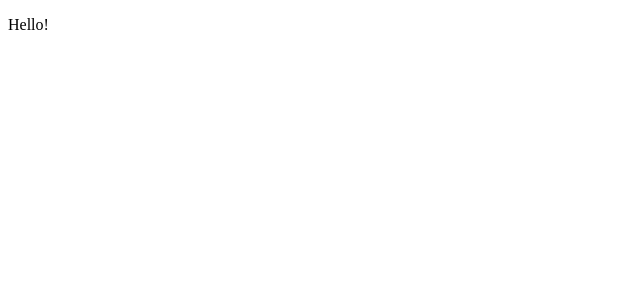
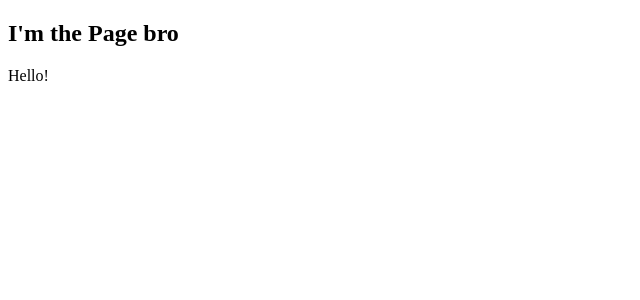
Before and after one commit to nate-io/next-graphql-ecommerce, a Next.js app in the folder frontend/: page / in a window 1280 px wide. Shown: the top 300 px of the page, without its empty margins (0-640 px from the left). Built offline with nearby package versions, Linux system fonts and the light colour scheme.

Commit message:
add top level page templates

```diff
--- /dev/null
+++ b/frontend/components/Page.js
@@ -0,0 +1,16 @@
+import PropTypes from 'prop-types';
+
+function Page({ children }) {
+  return (
+    <div>
+      <h2>I'm the Page bro</h2>
+      {children}
+    </div>
+  );
+}
+
+export default Page;
+
+Page.propTypes = {
+  children: PropTypes.any,
+};
--- a/frontend/package.json
+++ b/frontend/package.json
@@ -63,7 +63,10 @@
   "eslintConfig": {
     "extends": [
       "wesbos"
-    ]
+    ],
+    "rules": {
+      "react/jsx-props-no-spreading": "off"
+    }
   },
   "jest": {
     "setupFilesAfterEnv": [
--- /dev/null
+++ b/frontend/pages/_app.js
@@ -0,0 +1,17 @@
+import PropTypes from 'prop-types';
+import Page from '../components/Page';
+
+function MyApp({ Component, pageProps }) {
+  return (
+    <Page>
+      <Component {...pageProps} />
+    </Page>
+  );
+}
+
+export default MyApp;
+
+MyApp.propTypes = {
+  Component: PropTypes.any,
+  pageProps: PropTypes.any,
+};
--- /dev/null
+++ b/frontend/pages/_document.js
@@ -0,0 +1,17 @@
+import Document, { Html, Head, Main, NextScript } from 'next/document';
+
+class MyDocument extends Document {
+  render() {
+    return (
+      <Html>
+        <Head />
+        <body>
+          <Main />
+          <NextScript />
+        </body>
+      </Html>
+    );
+  }
+}
+
+export default MyDocument;
```
